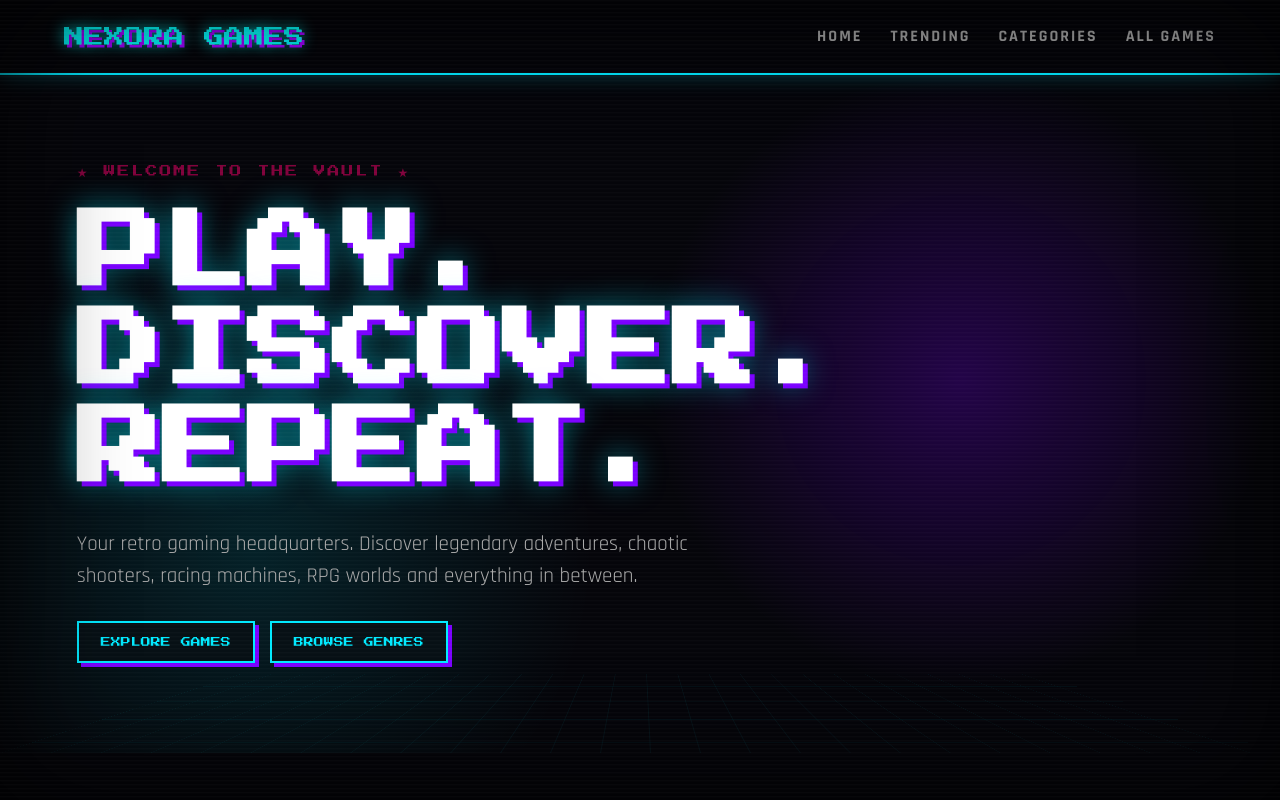
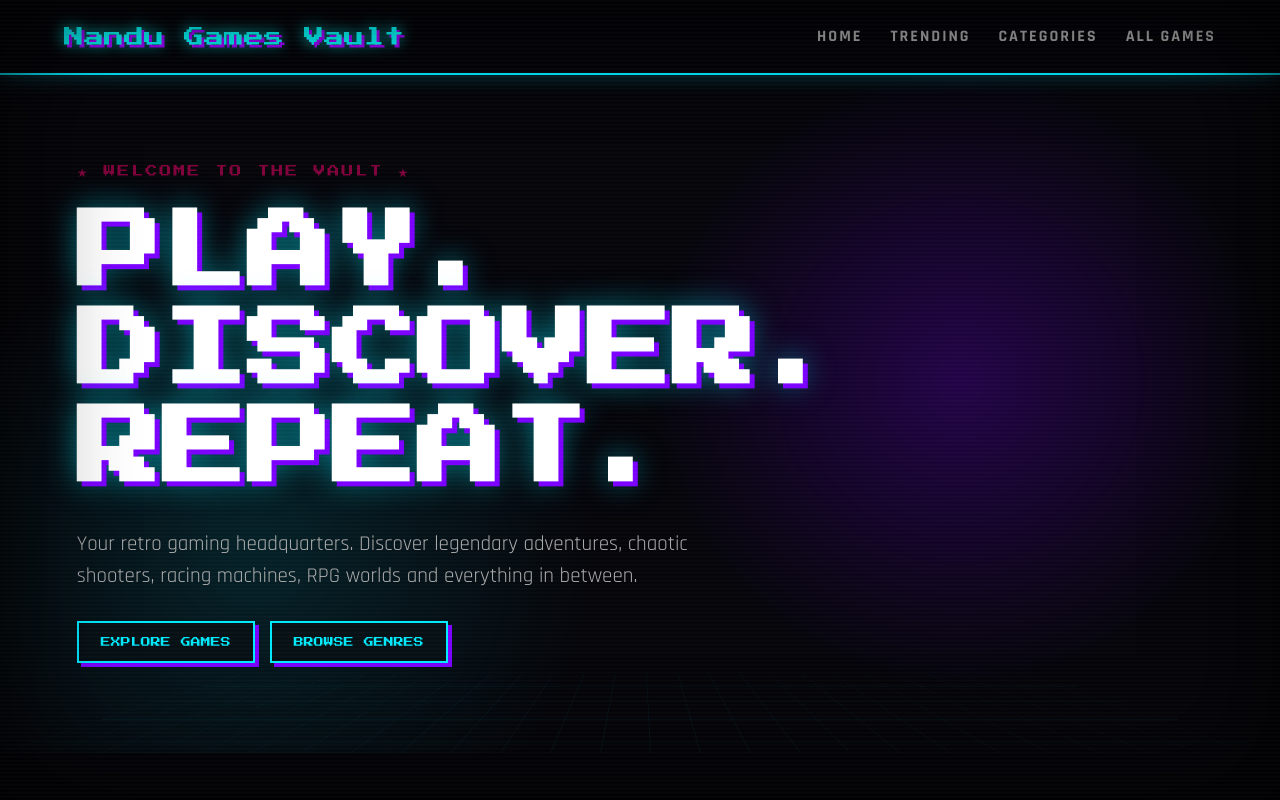
Before and after one commit to nandanupadhyayula-wq/vexorix, a plain HTML site: page index.html in a window 1280 px wide. Shown: the top 800 px of the page. Drawn offline with Linux system fonts and the light colour scheme.

Commit message:
Update index.html

```diff
--- a/index.html
+++ b/index.html
@@ -661,7 +661,7 @@
 ========================= -->
 
 <header>
-    <div class="logo">NEXORA GAMES</div>
+    <div class="logo">Nandu Games Vault</div>
 
     <nav>
         <a onclick="showHome()">HOME</a>
```
